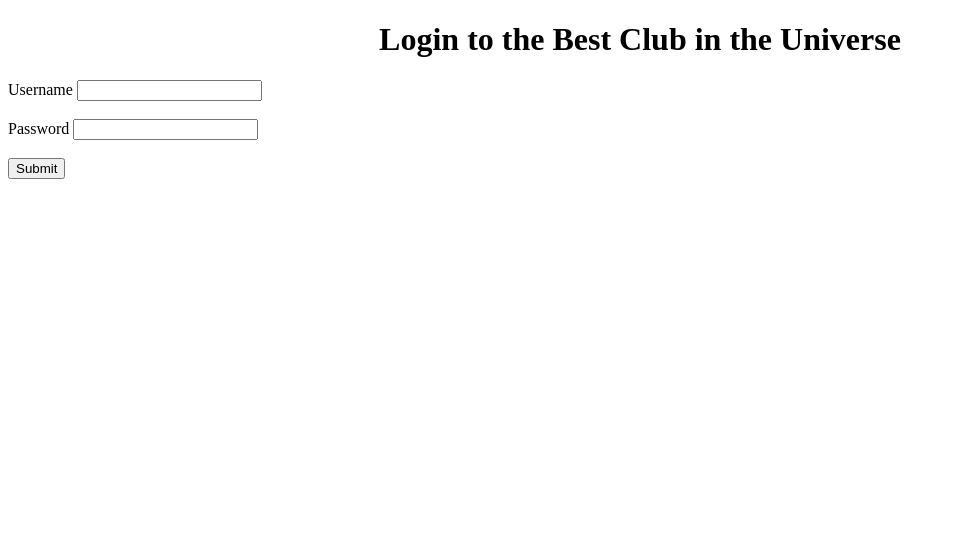
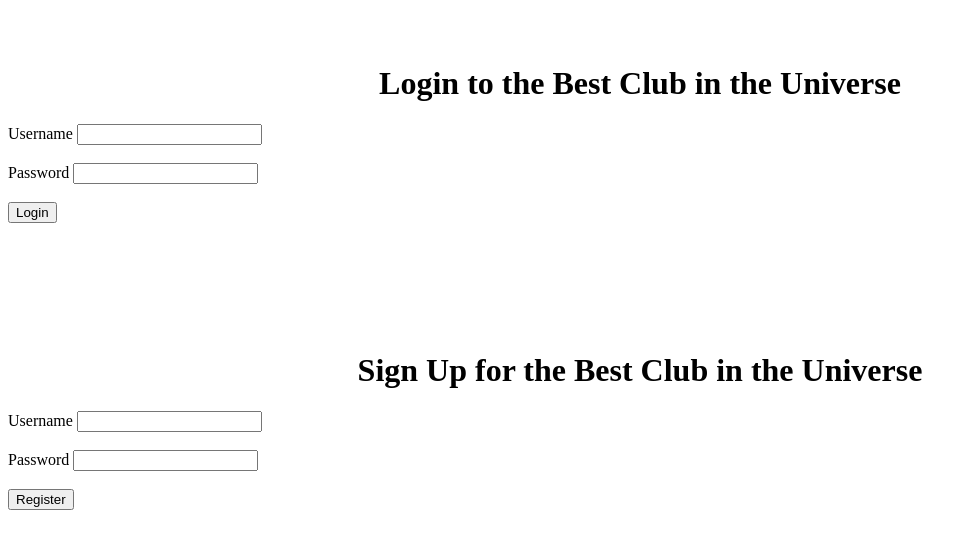
Before and after one commit to Madstergaard/Login, a Flask app: page / in a window 1280 px wide. Shown: the top 549 px of the page, without its empty margins (0-977 px from the left). Run offline with Flask 2, Linux system fonts and the light colour scheme.

Commit message:
added register/login options

```diff
--- a/login.py
+++ b/login.py
@@ -1,34 +1,29 @@
 from flask import Flask, render_template, request # Capital Flask is a subset of the module flask
+import hashlib
 
 app = Flask(__name__)
 
 
 # Home page~~~~~~~~~~~~~~~~~~~~~~~~~~~~~~~~~~~~~~~~~~~~~~~~~~~~~~~~~~~~~~~~~~~~~~~~~~~~
-@app.route("/") # decorator, goes directly above funtion header, the
-                # "/" (route) for webpage will run this function
-@app.route("/login/")
+@app.route("/")
+@app.route("/home/", methods = ["POST"])
+
+def welcome():
+	success = ""
+    	return render_template('login.html', footer = success)
 
 
-def welcome():
-    print request.headers # contains metadata about request
-    return render_template('login.html')
+# Register page~~~~~~~~~~~~~~~~~~~~~~~~~~~~~~~~~~~~~~~~~~~~~~~~~~~~~~~~~~~~~~~~~~~~~~~~~~~~
+@app.route("/register/")
+
+def login():
+	open("passwords.txt" , "a").write("Testing 123\n")
+	return render_template('login.html', footer = "You have created a new account!")
 
 
 
-# Authentication page~~~~~~~~~~~~~~~~~~~~~~~~~~~~~~~~~~~~~~~~~~~~~~~~~~~~~~~~~~~~~~~~~~~~
-@app.route("/authenticate/", methods = ["GET", "POST"]) # routed to after submit bc of
-                             # form action = "/authenticate/"
-def auth():                # NOTE: we are using POST requests
 
-	user = "cleo"
-	pswd = "patra"
-	filled_form = request.form
-	if filled_form["username"] == user and filled_form["password"] == pswd:
-		success = "You have successfully logged in!"
-	else :
-		success = "You have failed to log in :("
 
-	return render_template('authenticate.html', header = success )
 
 if __name__ == '__main__':
     app.debug = True
--- a/templates/login.html
+++ b/templates/login.html
@@ -3,20 +3,45 @@
 <html>
 
 <head>
-	<title> Login </title>
+	<title> Sign in | Create Account </title>
 </head>
 
 <body>
+
+	{{ footer }}
+	<br>
+	<br>
+
 	<h1> <center> Login to the Best Club in the Universe </center> </h1>
-	<form action = "/authenticate/" method ="POST">
-	    Username  <input type ="text" name = "username">
+	<form action = "/login/" method ="POST">
+	    Username  <input type ="text" name = "username" value = "{{request.form.username}}">
 	    <br>
 	    <br>
-	    Password  <input type = "text" name = "password">
+	    Password  <input type = "text" name = "password" value="{{request.form.password}}">
 		<br>
 		<br>
-		<input type="submit">
+		<input type="submit" name = "login" value = "Login">
 	</form>
+
+	<br>
+	<br>
+	<br>
+	<br>
+	<br>
+	<br>
+
+	<h1> <center> Sign Up for the Best Club in the Universe </center> </h1>
+	<form action = "/register/" method ="POST">
+	    Username  <input type ="text" name = "username" value = "{{request.form.username}}">
+	    <br>
+	    <br>
+	    Password  <input type = "text" name = "password" value="{{request.form.password}}">
+		<br>
+		<br>
+		<input type="submit" name = "register" value = "Register">
+	</form>
+
+
 </body>
 
 </html>
```
Also changed, not shown: passwords.txt (added).
